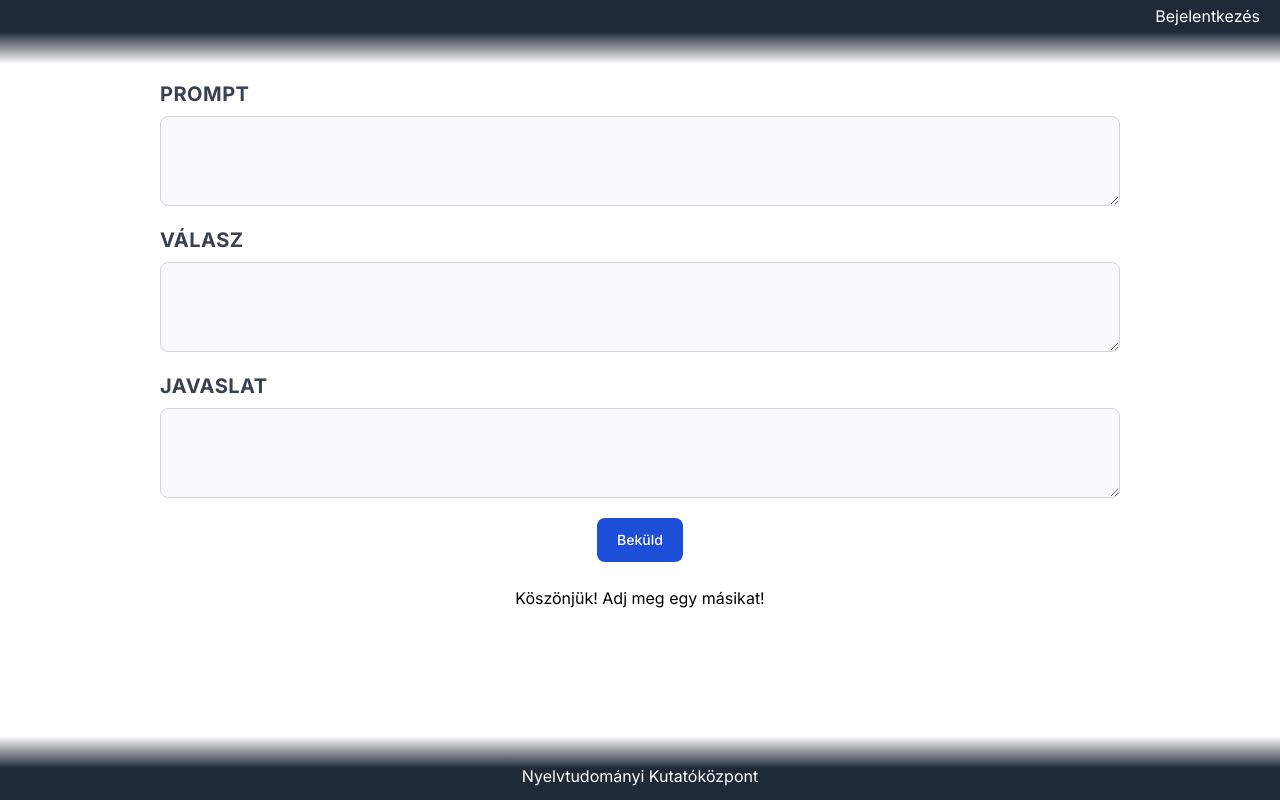
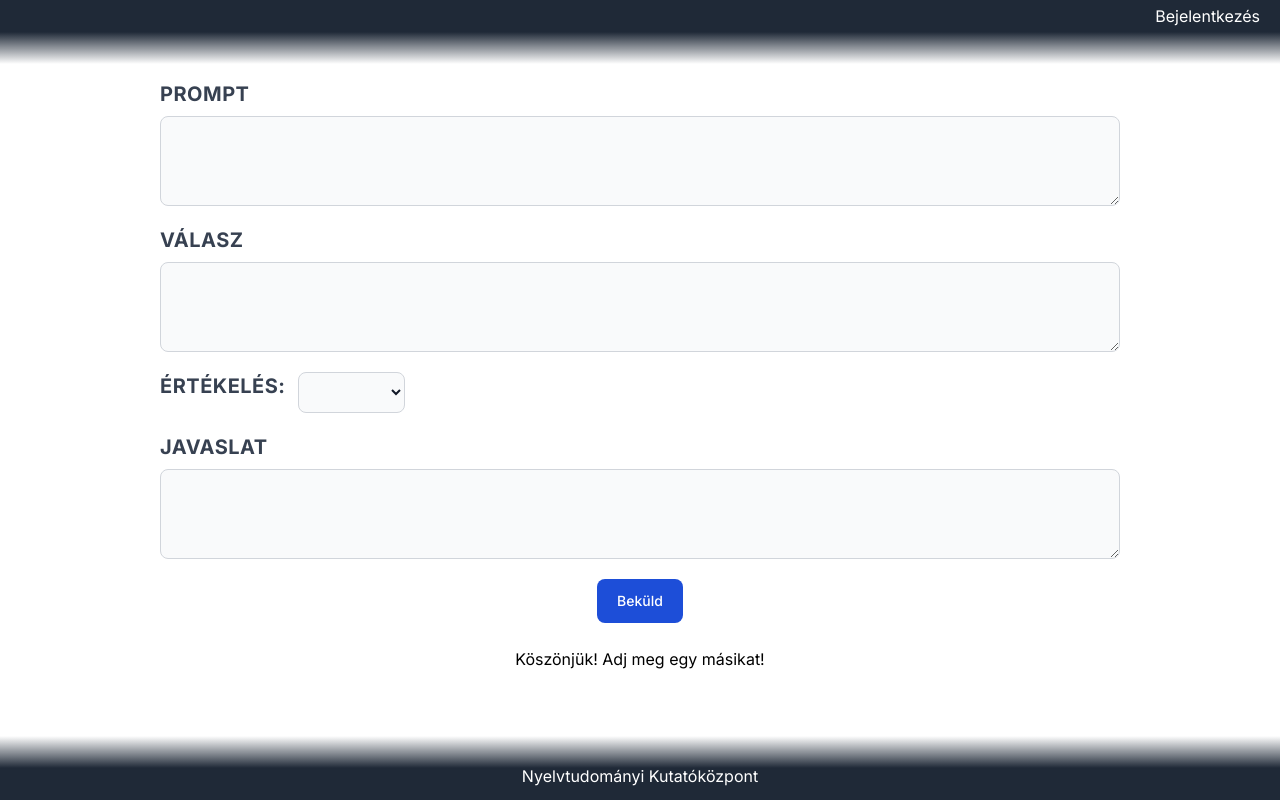
Before and after one commit to SophieH07/prompt_collector_nytud, a Next.js app in the folder next-app/: page / in a window 1280 px wide. Built offline with nearby package versions, Linux system fonts and the light colour scheme; no server answers.

Commit message:
add status

```diff
--- a/next-app/app/api/db/route.ts
+++ b/next-app/app/api/db/route.ts
@@ -9,14 +9,16 @@ export async function POST(request: NextRequest) {
     const {
         prompt,
         response,
-        suggestion
+        suggestion,
+        status
     } = await request.json();
     let insertPrompt: any;
     insertPrompt = {
         email: user?.email || '',
         prompt: prompt || '',
         response: response || '',
-        suggestion: suggestion || ''
+        suggestion: suggestion || '',
+        status: status || 'UNGRADED'
     }
 
     await prisma.prompt.create({
--- a/next-app/app/form.tsx
+++ b/next-app/app/form.tsx
@@ -5,9 +5,13 @@ export default function Form() {
   let [prompt, setPrompt] = useState("");
   let [answer, setAnswer] = useState("");
   let [suggestion, setSuggestion] = useState("");
-  let [status, setStatus] = useState(["PERFECT", "FIX", "BAD", "UNGRADED"]);
+  let [status, setStatus] = useState("");
   let [isLoading, setIsLoading] = useState(false);
   let [isEmpty, setIsEmpty] = useState(false);
+
+  const handleChange = (event: React.ChangeEvent<HTMLSelectElement>) => {
+    setStatus(event.target.value);
+  };
 
   async function onSubmit(event: FormEvent<HTMLFormElement>) {
     event.preventDefault();
@@ -24,6 +28,7 @@ export default function Form() {
             prompt: prompt,
             response: answer,
             suggestion: suggestion,
+            status: status,
           }),
         });
 
@@ -39,6 +44,8 @@ export default function Form() {
       setIsLoading(false);
       setPrompt("");
       setAnswer("");
+      setSuggestion("");
+      setStatus("");
     }
   }
 
@@ -74,6 +81,23 @@ export default function Form() {
                 value={answer}
               />
             </div>
+            <div className="pt-5 flex">
+              <label className="block uppercase tracking-wide text-gray-700 text-xl font-bold pr-3">
+                Értékelés:
+              </label>
+              <select
+                id="status"
+                className="bg-gray-50 border border-gray-300 text-gray-900 text-sm rounded-lg focus:ring-blue-500 focus:border-blue-500 block p-2.5"
+                value={status}
+                onChange={(e) => setStatus(e.target.value)}
+              >
+                <option value="UNGRADED"></option>
+                <option value="PERFECT">Tökéletes</option>
+                <option value="FIX">Javítandó</option>
+                <option value="BAD">Rossz</option>
+              </select>
+            </div>
+
             <div className="pt-5">
               <label className="block uppercase tracking-wide text-gray-700 text-xl font-bold mb-2">
                 javaslat
```
